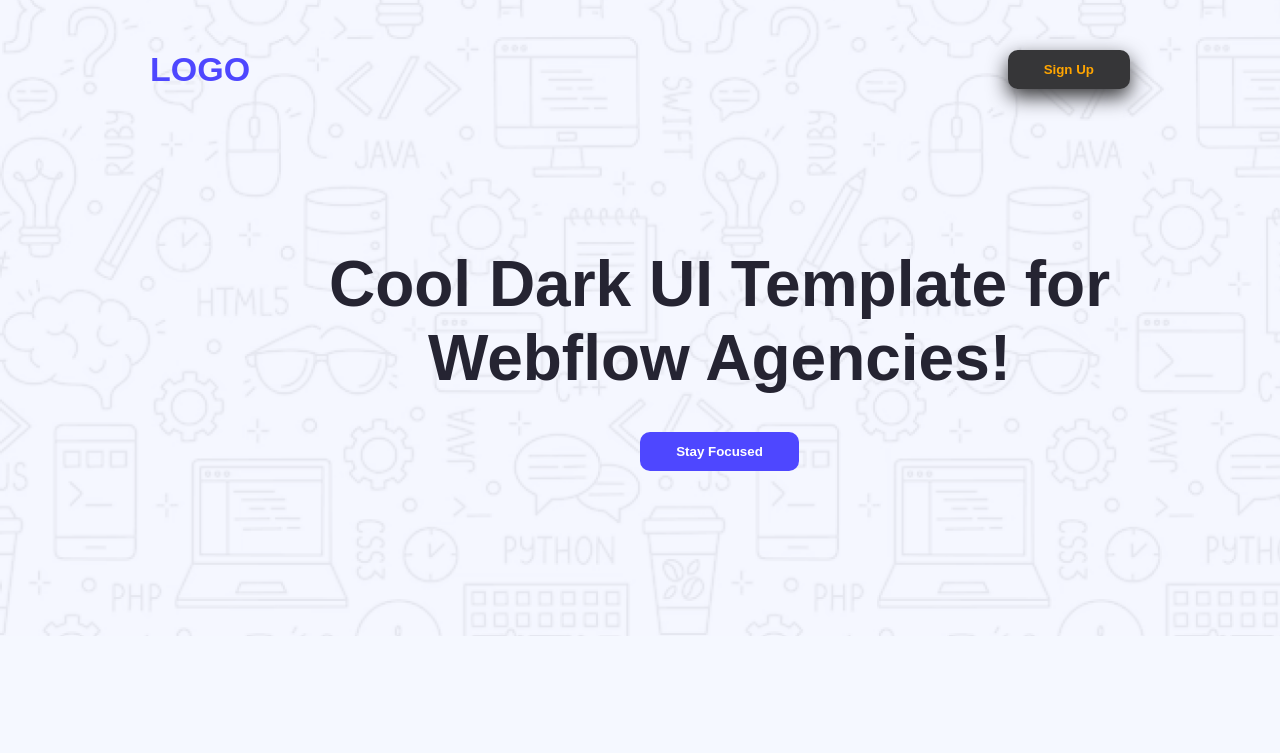
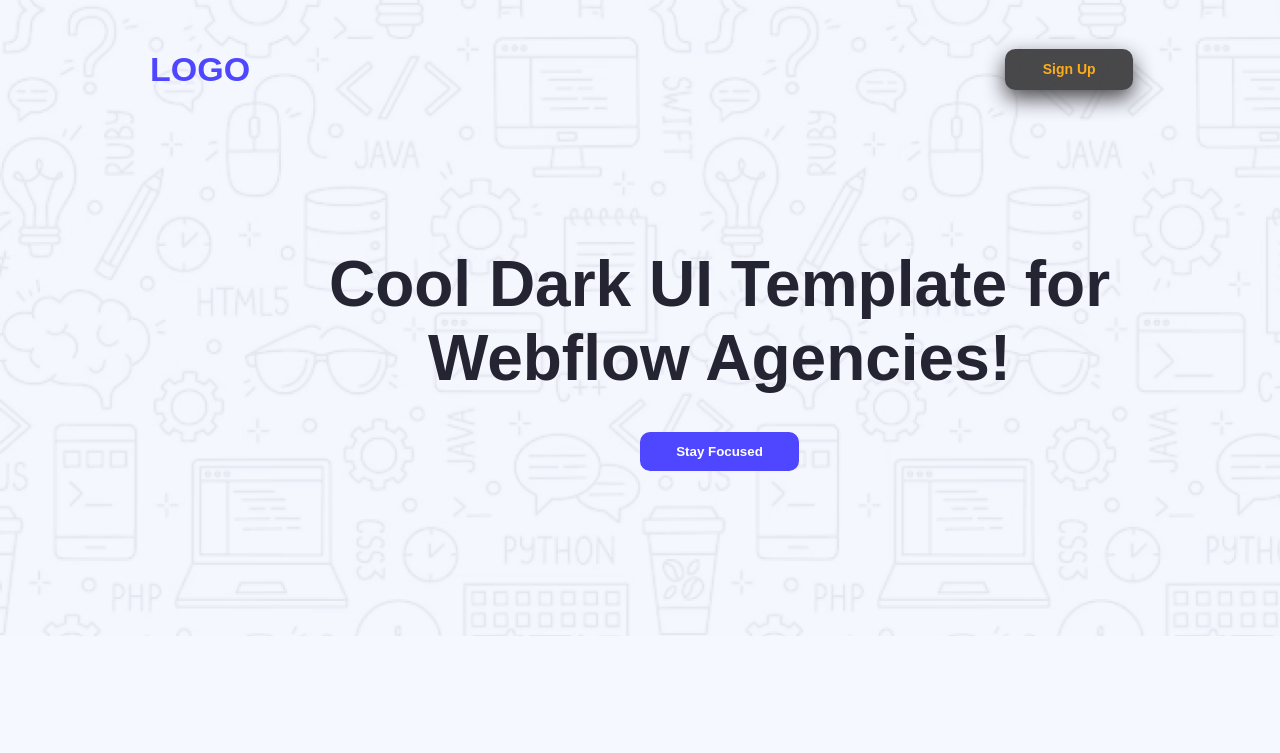
Before and after one commit to engnizam/Assignment-one, a plain HTML site: page index.html in a window 1280 px wide. In both pictures the pointer is over the button "Sign Up". Shown: the top 753 px of the page. Drawn offline with Linux system fonts and the light colour scheme.

Commit message:
btn hover

```diff
--- a/styles/style.css
+++ b/styles/style.css
@@ -37,6 +37,9 @@ body {
 }
 .btn:hover {
   color: orange;
+  transform: scale(1.05);
+  cursor: pointer;
+  opacity: 0.9;
   background-color: rgb(54, 54, 56);
   box-shadow: 0 8px 20px rgb(54, 54, 56);
 }
```
